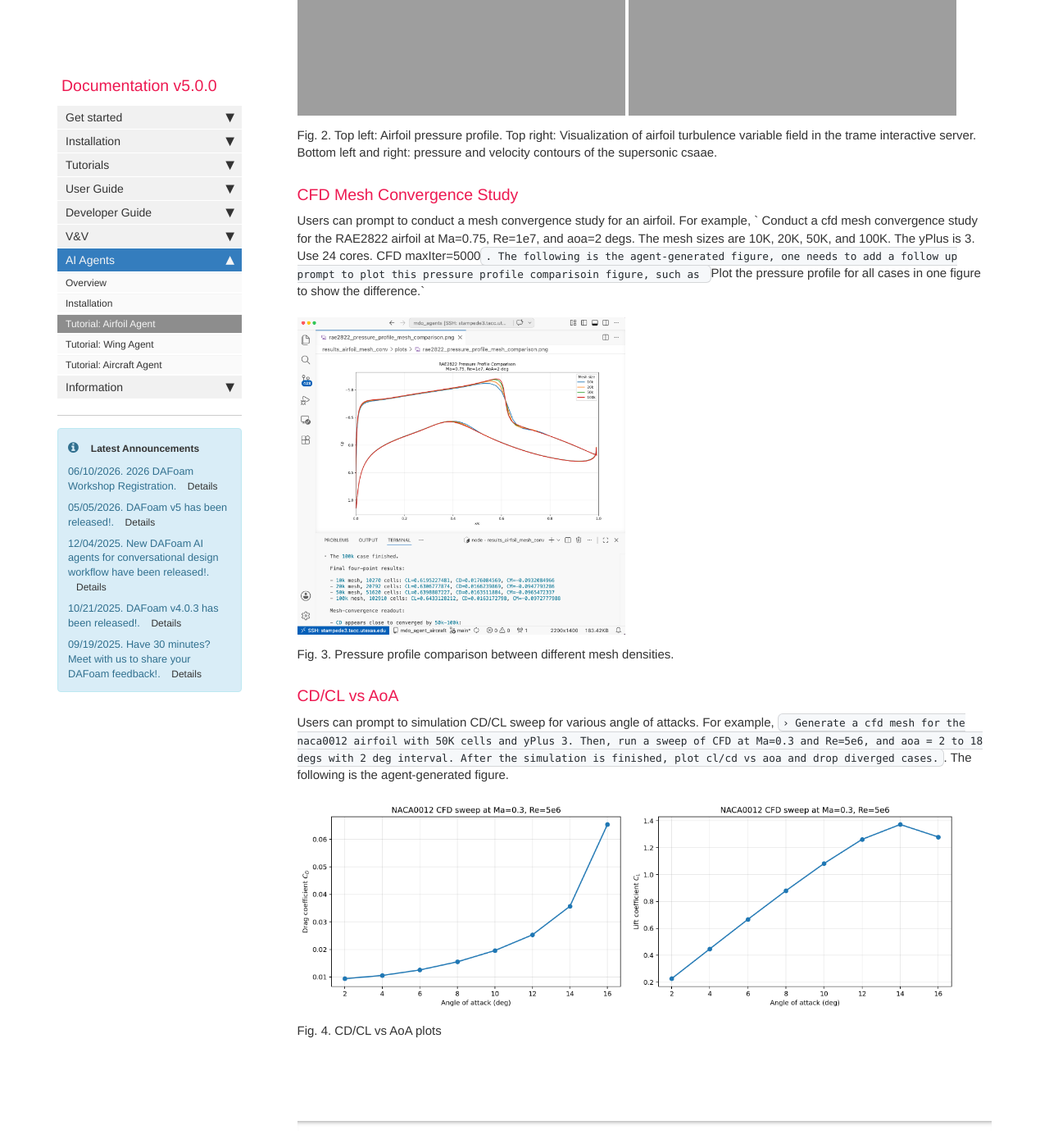
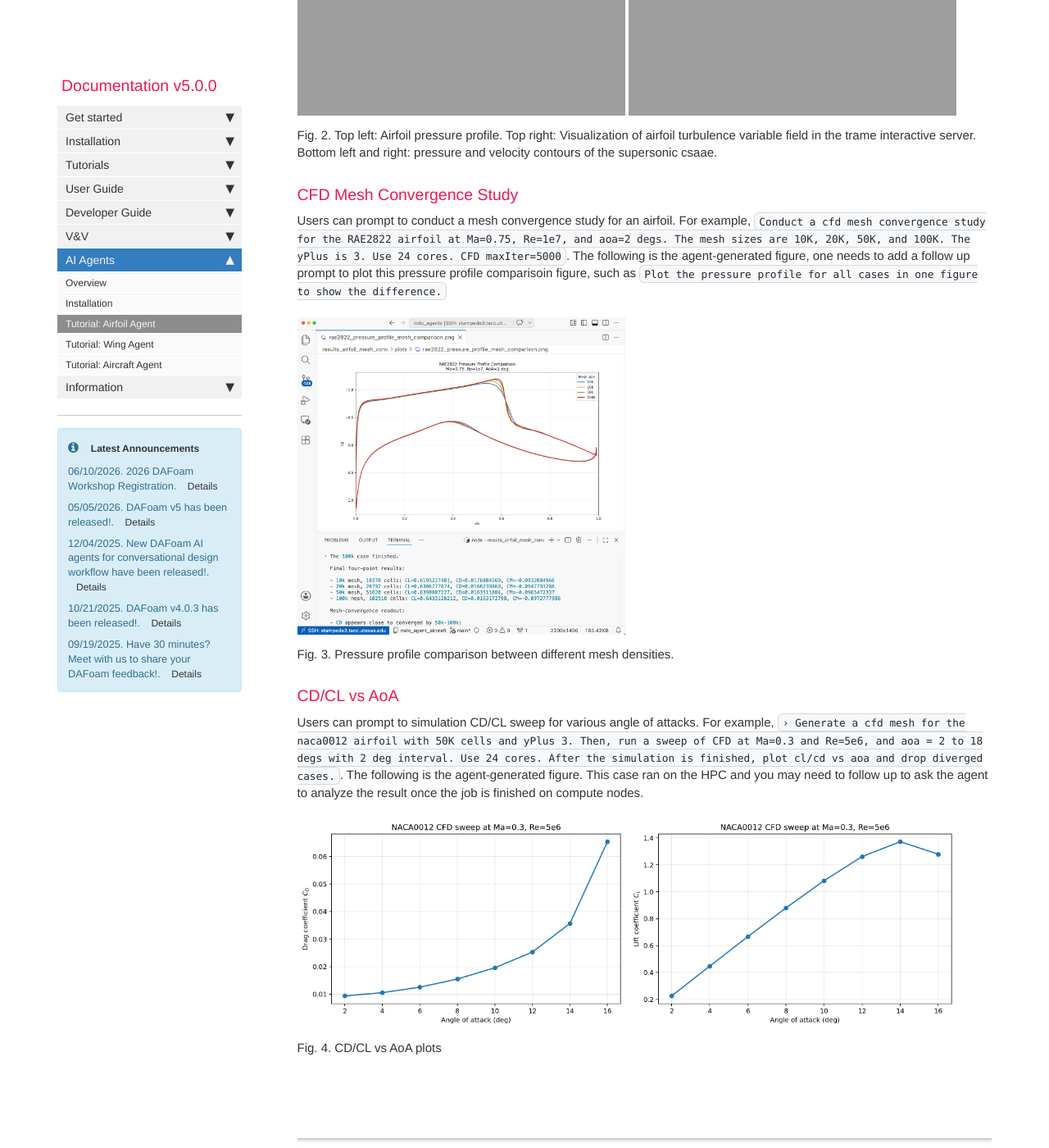
Before and after one commit to DAFoam/DAFoam.github.io, a Jekyll site: the page built from pages/mydoc/mydoc_ai_assistant_airfoil.md, in a window 1280 px wide and 1400 px high, scrolled down 3112 px. Shown: the whole window at 82% size. Built offline with Jekyll 4.4.1, drawn with Linux system fonts in a browser that asks for light colours; comment, search, counter and statistics services are not loaded.

Commit message:
content update

```diff
--- a/pages/mydoc/mydoc_ai_assistant_airfoil.md
+++ b/pages/mydoc/mydoc_ai_assistant_airfoil.md
@@ -190,7 +190,7 @@ Fig. 2. Top left: Airfoil pressure profile. Top right: Visualization of airfoil
 
 ### CFD Mesh Convergence Study
 
-Users can prompt to conduct a mesh convergence study for an airfoil. For example, ` Conduct a cfd mesh convergence study for the RAE2822 airfoil at Ma=0.75, Re=1e7, and aoa=2 degs. The mesh sizes are 10K, 20K, 50K, and 100K. The yPlus is 3. Use 24 cores. CFD maxIter=5000`. The following is the agent-generated figure, one needs to add a follow up prompt to plot this pressure profile comparisoin figure, such as `Plot the pressure profile for all cases in one figure to show the difference.`
+Users can prompt to conduct a mesh convergence study for an airfoil. For example, `Conduct a cfd mesh convergence study for the RAE2822 airfoil at Ma=0.75, Re=1e7, and aoa=2 degs. The mesh sizes are 10K, 20K, 50K, and 100K. The yPlus is 3. Use 24 cores. CFD maxIter=5000`. The following is the agent-generated figure, one needs to add a follow up prompt to plot this pressure profile comparisoin figure, such as `Plot the pressure profile for all cases in one figure to show the difference.`
 
 <img src="{{ site.url }}{{ site.baseurl }}/images/tutorials/AI-airfoil-mesh-conv.png" style="width:400px !important;" />
 
@@ -198,7 +198,7 @@ Fig. 3. Pressure profile comparison between different mesh densities.
 
 ### CD/CL vs AoA
 
-Users can prompt to simulation CD/CL sweep for various angle of attacks. For example, `› Generate a cfd mesh for the naca0012 airfoil with 50K cells and yPlus 3. Then, run a sweep of CFD at Ma=0.3 and Re=5e6, and aoa = 2 to 18 degs with 2 deg interval. After the simulation is finished, plot cl/cd vs aoa and drop diverged cases.`. The following is the agent-generated figure.
+Users can prompt to simulation CD/CL sweep for various angle of attacks. For example, `› Generate a cfd mesh for the naca0012 airfoil with 50K cells and yPlus 3. Then, run a sweep of CFD at Ma=0.3 and Re=5e6, and aoa = 2 to 18 degs with 2 deg interval. Use 24 cores. After the simulation is finished, plot cl/cd vs aoa and drop diverged cases.`. The following is the agent-generated figure. This case ran on the HPC and you may need to follow up to ask the agent to analyze the result once the job is finished on compute nodes.
 
 <img src="{{ site.url }}{{ site.baseurl }}/images/tutorials/AI-airfoil-cd-aoa.png" style="width:400px !important;" />
 <img src="{{ site.url }}{{ site.baseurl }}/images/tutorials/AI-airfoil-cl-aoa.png" style="width:400px !important;" />
```
